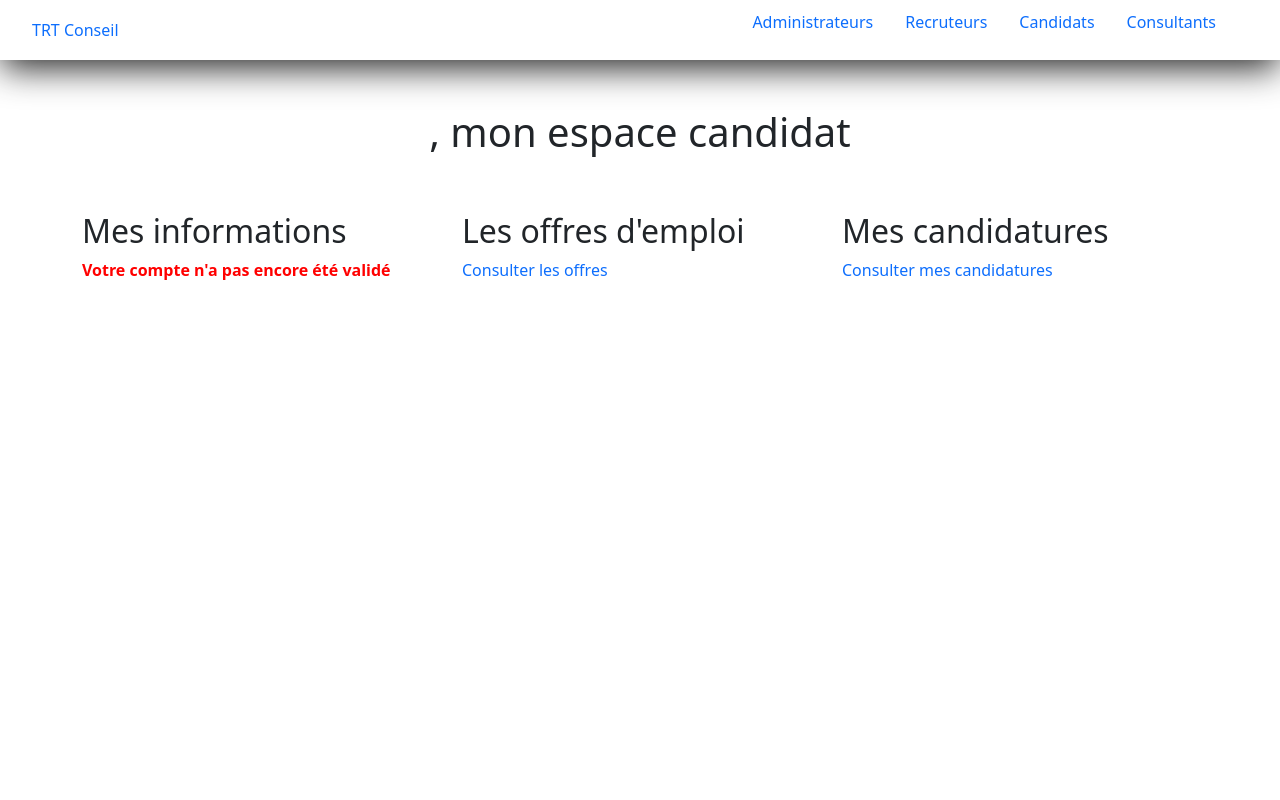
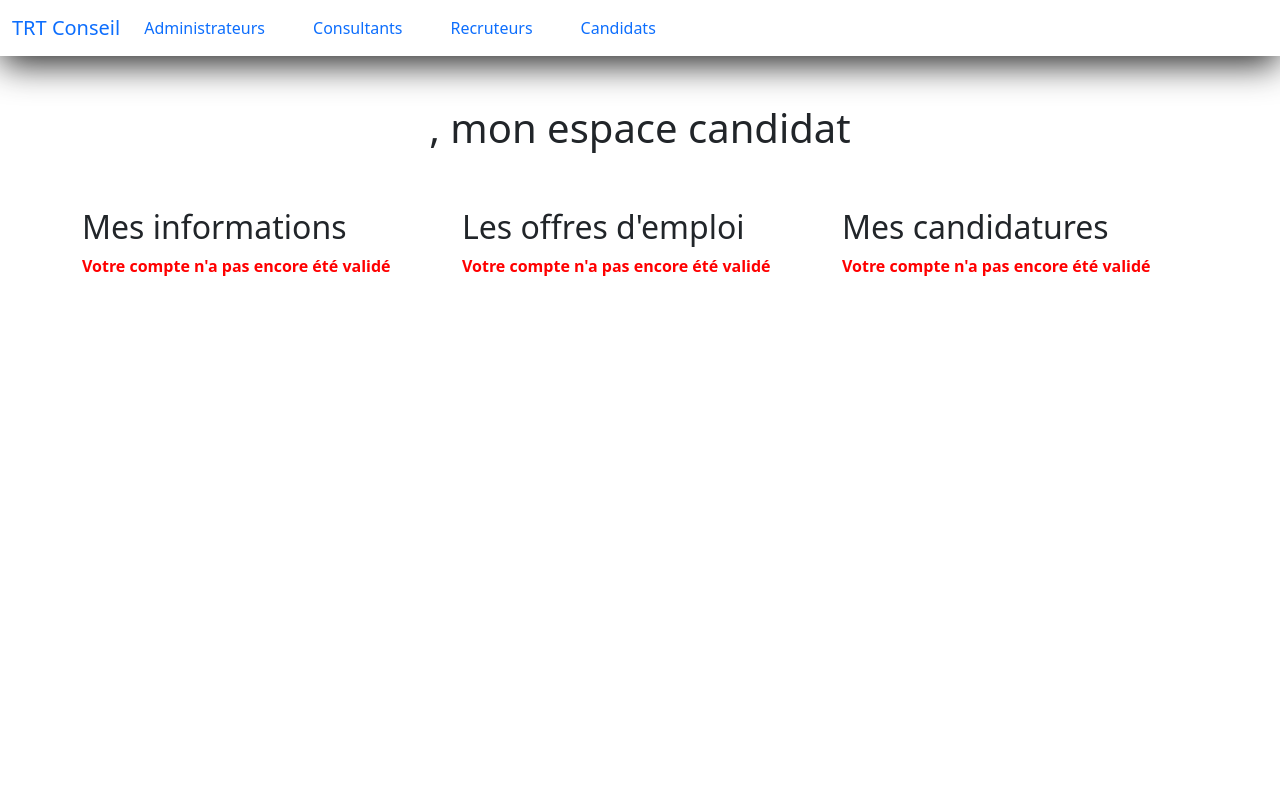
Before and after one commit to Brunod32/eva_back_trtconseil, a Symfony app: template templates/candidate/index.html.twig in a window 1280 px wide. Run offline with Twig, Linux system fonts and the light colour scheme; the template is opened without the code that fills it, so the values that code supplies are empty; some libraries are stand-ins or nearby versions.

Commit message:
Added user manual, missing html tags

```diff
--- a/public/css/styles.css
+++ b/public/css/styles.css
@@ -1,17 +1,17 @@
 * {
     margin: 0;
     padding: 0;
-    box-sizing: border-box;
+    box-sizing: 0;
 }
 
 /* navbar */
 nav {
-    height: 60px;
+    /* height: 60px; */
     display: flex;
     justify-content: space-between;
     box-shadow: 0 10px 35px -2px #252525;
-    align-items: center;
-    padding-bottom: 0;
+    /* align-items: center; */
+    /* padding-bottom: 0; */
 }
 
 .navbar-title {
@@ -54,10 +54,10 @@ html {
 }
 
 @media screen and (max-width: 1030px) {
-    nav {
-        height: 150px;
+    /* nav {
+        height: 200px;
         display: block;
-    }
+    } */
 
     .navbar-title {
         margin-left: 2rem;
@@ -72,6 +72,10 @@ html {
         margin-left: 2rem;
 
     }
+
+    .homepage__img {
+        margin-bottom: 25px;
+    }
 }
 
 /* Homepage */
@@ -83,9 +87,7 @@ html {
 
 .homepage__description {
     font-size: 3rem;
-    /*border: 3px solid black;*/
     max-width: 20rem;
-    border-radius: 25px;
 }
 
 .homepage__description::before {
--- a/templates/_navbar.html.twig
+++ b/templates/_navbar.html.twig
@@ -1,4 +1,4 @@
-<nav>
+{# <nav>
     <div class="navbar-title">
         <a href="{{ path('app_home') }}">TRT Conseil</a>
         {% if app.user %}
@@ -28,4 +28,37 @@
             {% endif %}
         </ul>
     </div>
+</nav> #}
+
+<nav class="navbar navbar-expand-lg">
+    <div class="container-fluid">
+        <a class="navbar-brand" href="{{ path('app_home')}}">TRT Conseil</a>
+        <button class="navbar-toggler" type="button" data-bs-toggle="collapse" data-bs-target="#navbarNav" aria-controls="navbarNav" aria-expanded="false" aria-label="Toggle navigation">
+            <i class="fa-solid fa-bars fa-3x"></i>
+        </button>
+        <div class="collapse navbar-collapse" id="navbarNav">
+            <ul class="navbar-nav me-auto mb-2 mb-lg-0">
+                <li class="nav-item">
+                    <a class="nav-link" href="{{ path('app_administrator') }}">Administrateurs</a>
+                </li>
+                <li class="nav-item">
+                    <a class="nav-link" href="{{ path('app_consultant_workingpage') }}">Consultants</a>
+                </li>
+                <li class="nav-item">
+                    <a class="nav-link" href="{{ path('app_login') }}">Recruteurs</a>
+                </li>
+                <li class="nav-item">
+                    <a class="nav-link" href="{{ path('app_candidate') }}">Candidats</a>
+                </li>
+            </ul>
+
+            <ul class="navbar-nav ms-auto">
+                {% if app.user %}
+                <li class="nav-item">
+                    <a href="{{ path('app_logout') }}"><i class="fa-solid fa-right-from-bracket fa-2x" title="Se déconnecter"></i></a>
+                </li>
+                {% endif %}
+            </ul>
+        </div>
+    </div>
 </nav>
--- a/templates/base.html.twig
+++ b/templates/base.html.twig
@@ -3,10 +3,21 @@
     <head>
         <meta charset="UTF-8">
         <title>{% block title %}TRT Conseil{% endblock %}</title>
-        <meta name="description" content=""/>
-        <meta name="keywords" content=""/>
-        <meta name="author" content="Bruno Dahlem"/>
-        <meta name="copyright" content="Bruno Dahlem"/>
+        <meta name="Content-Type" content="UTF-8">
+        <meta name="Content-Language" content="fr">
+        {# <meta name="viewport" content="width=500, initial-scale=1.0"> #}
+        <meta name="Description" content="TRT Conseil est une agence de recrutement spécialisée dans l’hôtellerie et la restauration. Fondée en 2014, la société s’est agrandie au fil des ans et possède dorénavant plus de 12 centres dispersés aux quatre coins de la France.
+        La crise du coronavirus ayant frappée de plein fouet ce secteur, la société souhaite mettre en place un outil permettant à des recruteurs et candidats de se rencontrer.">
+        <meta name="Keywords" content="TRT conseil, restauration, hôtel, emploi, recrutement, candidat">
+        <meta name="Subject" content="Rercutement hôtel restaurant">
+        <meta name="Copyright" content="Bruno Dahlem">
+        <meta name="Author" content="Bruno Dahlem">
+        <meta name="Publisher" content="Bruno Dahlem">
+        <meta name="Revisit-After" content="15 days">
+        {# <meta name="Robots" content="all"> #}
+        <meta name="Rating" content="general">
+        <meta name="Distribution" content="global">
+        <meta name="Geography" content="France">
         {# CDN Bootstrap 5 #}
         <link href="https://cdn.jsdelivr.net/npm/bootstrap@5.0.2/dist/css/bootstrap.min.css" rel="stylesheet" integrity="sha384-EVSTQN3/azprG1Anm3QDgpJLIm9Nao0Yz1ztcQTwFspd3yD65VohhpuuCOmLASjC" crossorigin="anonymous">
         {# Fontawesome #}
@@ -26,6 +37,6 @@
         {# Script Bootstrap 5#}
         <script src="https://cdn.jsdelivr.net/npm/bootstrap@5.0.2/dist/js/bootstrap.bundle.min.js" integrity="sha384-MrcW6ZMFYlzcLA8Nl+NtUVF0sA7MsXsP1UyJoMp4YLEuNSfAP+JcXn/tWtIaxVXM" crossorigin="anonymous"></script>
         <script src="https://cdn.jsdelivr.net/npm/@popperjs/core@2.9.2/dist/umd/popper.min.js" integrity="sha384-IQsoLXl5PILFhosVNubq5LC7Qb9DXgDA9i+tQ8Zj3iwWAwPtgFTxbJ8NT4GN1R8p" crossorigin="anonymous"></script>
-        <script src="https://cdn.jsdelivr.net/npm/bootstrap@5.0.2/dist/js/bootstrap.min.js" integrity="sha384-cVKIPhGWiC2Al4u+LWgxfKTRIcfu0JTxR+EQDz/bgldoEyl4H0zUF0QKbrJ0EcQF" crossorigin="anonymous"></script>
+        {# <script src="https://cdn.jsdelivr.net/npm/bootstrap@5.0.2/dist/js/bootstrap.min.js" integrity="sha384-cVKIPhGWiC2Al4u+LWgxfKTRIcfu0JTxR+EQDz/bgldoEyl4H0zUF0QKbrJ0EcQF" crossorigin="anonymous"></script> #}
     </body>
 </html>
--- a/templates/candidate/index.html.twig
+++ b/templates/candidate/index.html.twig
@@ -33,12 +33,20 @@
 
         <section class="mt-5">
             <h2>Les offres d'emploi</h2>
-            <a href="{{ path('app_job_offer_index') }}">Consulter les offres</a>
+            {% if app.user.isValid == false %}
+                <p class="invalidMsg">Votre compte n'a pas encore été validé</p>
+            {% elseif app.user.isValid == true %}
+                <a href="{{ path('app_job_offer_index') }}">Consulter les offres</a>
+            {% endif %}
         </section>
 
         <section class="mt-5">
             <h2>Mes candidatures</h2>
-            <a href="{{ path('app_candidate_candidacies') }}">Consulter mes candidatures</a>
+            {% if app.user.isValid == false %}
+                <p class="invalidMsg">Votre compte n'a pas encore été validé</p>
+            {% elseif app.user.isValid == true %}
+                <a href="{{ path('app_candidate_candidacies') }}">Consulter mes candidatures</a>
+            {% endif %}
         </section>
     </div>
 </div>
--- a/templates/home/index.html.twig
+++ b/templates/home/index.html.twig
@@ -13,7 +13,7 @@
     {% endfor %}
 
     <section class="container homepage main mb-5">
-        <h1 class="homepage__description">Favoriser la rencontre des talents</h1>
+        <h1 class="homepage__description my-5 mx-5">Favoriser la rencontre des talents</h1>
         <img class="homepage__img" src="{{ asset('/img/job.jpg') }}" alt="Poignée de mains">
     </section>
 
--- a/templates/job_offer/index.html.twig
+++ b/templates/job_offer/index.html.twig
@@ -50,10 +50,11 @@
                                     <p class="card-text">{{ job_offer.salary }} €/mois</p>
                                     <p class="card-text">{{ job_offer.schedule }} heures/semaine</p>
                                     <p class="card-subtitle mb-2 text-muted">{{ job_offer.workplace | capitalize}}</p>
+                                    <p>Postée par: {{job_offer.recruiter}} </p>
                                 </div>
                                 <div class="card-footer d-flex justify-content-around">
                                     {% if 'ROLE_CANDIDATE' in app.user.roles %}
-                                        <a href="{{ path('app_candidacy', {'idCandidate': app.user.id, 'idJobOffer': job_offer.id }) }}"  onclick=btnhide(e) class="btnPostuler">Postuler</a>
+                                        <a href="{{ path('app_candidacy', {'idCandidate': app.user.id, 'idJobOffer': job_offer.id }) }}">Postuler</a>
                                     {% elseif 'ROLE_RECRUITER' in app.user.roles %}
                                         {% if job_offer.recruiter.email is same as(app.user.email) %}
                                             <a href="{{ path('app_job_offer_show', {'id': job_offer.id}) }}">Voir</a>
--- a/templates/recruiter/index.html.twig
+++ b/templates/recruiter/index.html.twig
@@ -39,7 +39,11 @@
 
         <section class="mt-5 mb-5">
             <h2>Les candidatures</h2>
-            <a href="{{ path('app_recruiter_candidacies') }}">Consulter les candidatures</a>
+             {% if app.user.isValid == false %}
+                <p class="invalidMsg">Votre compte n'a pas encore été validé</p>
+            {% elseif app.user.isValid == true %}
+                <a href="{{ path('app_recruiter_candidacies') }}">Consulter les candidatures</a>
+            {% endif %}
         </section>
     </div>
 </div>
```
Also changed, not shown: templates/consultant_workingpage/validate-recruiter.html.twig (+4 -8 lines), templates/consultant_workingpage/validate.html.twig (+8 -5 lines), 1 other file.
